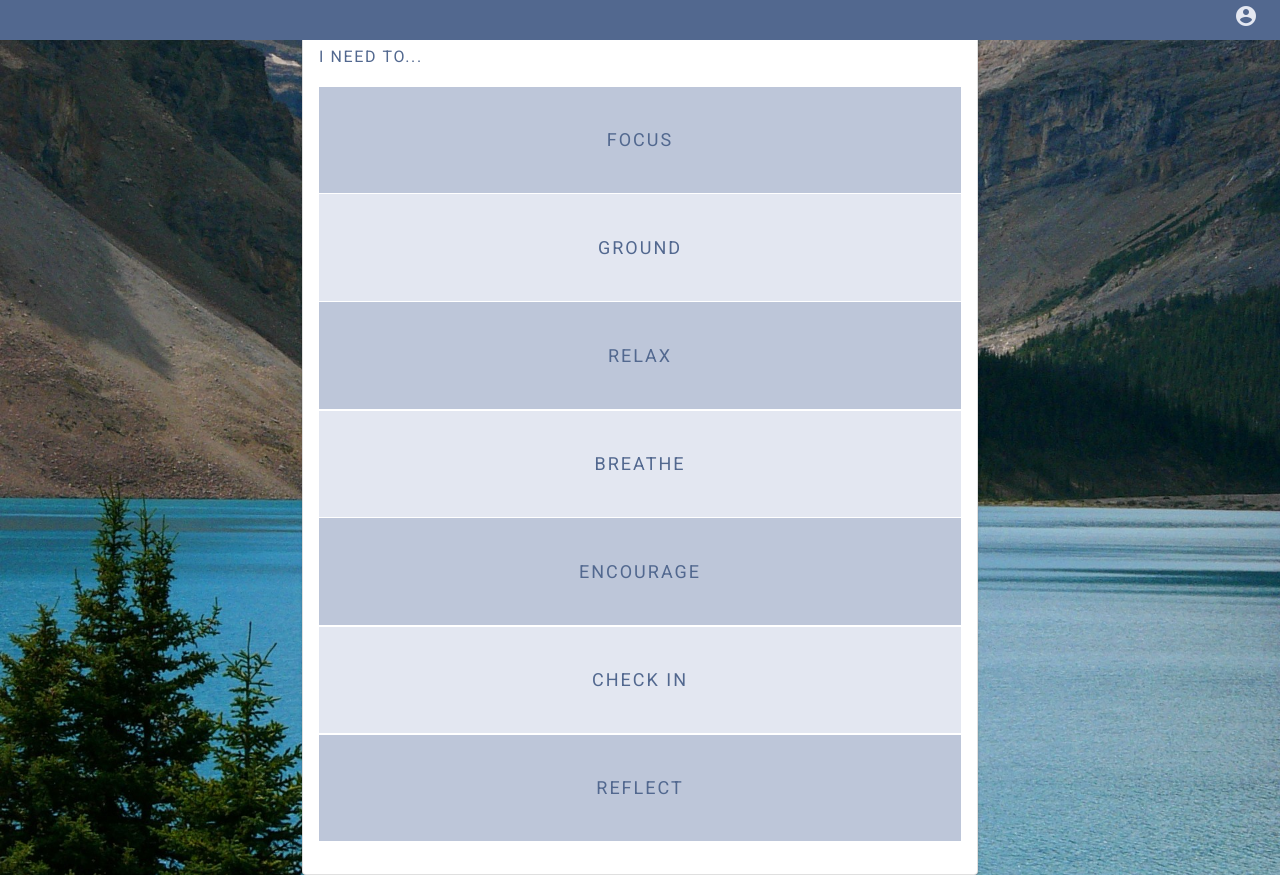
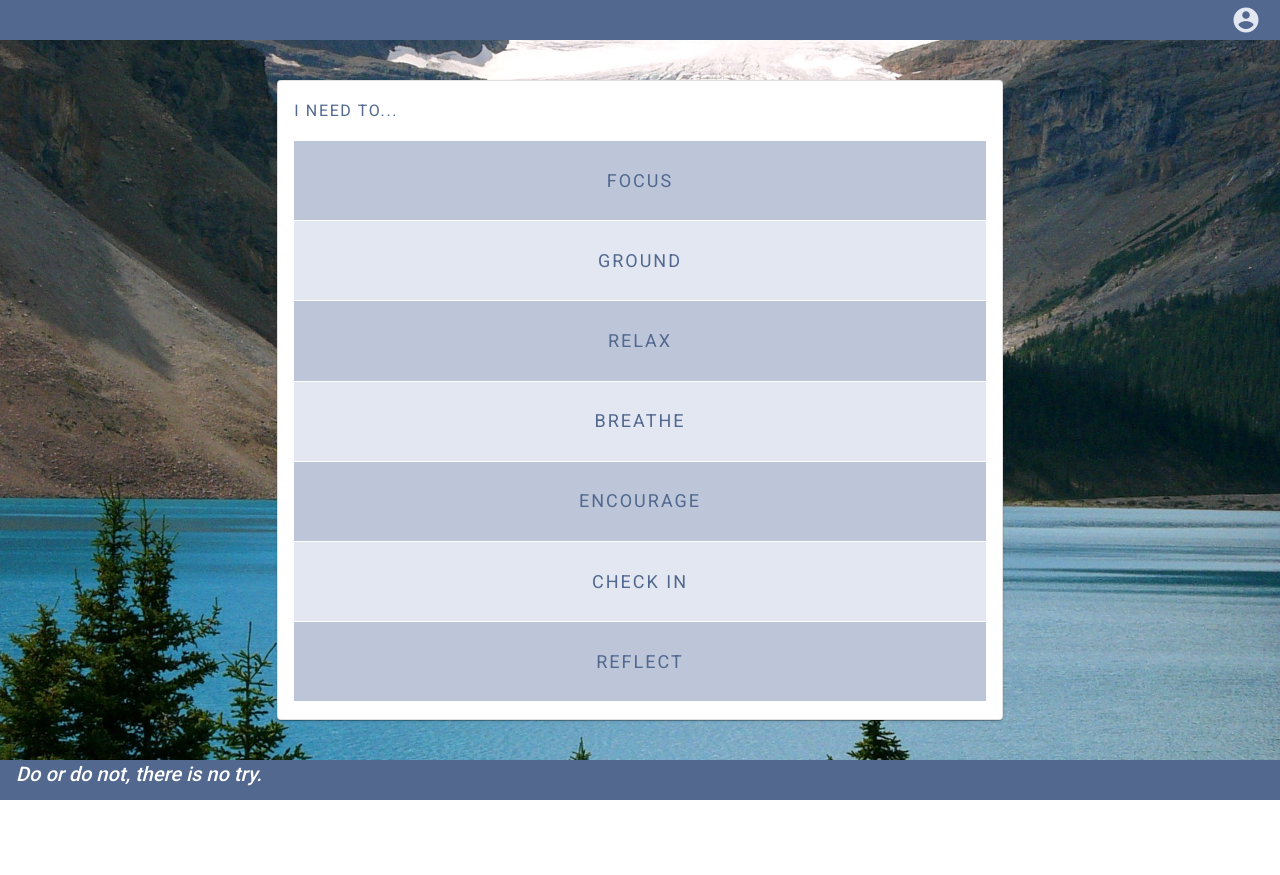
Before and after one commit to 2122SeniorProject06/2122_Senior_Project_06_UI, an Angular app: page /main-menu in a window 1280 px wide. After the commit the page ends 800 px from the top, so only its background shows below. Built offline with nearby package versions, Linux system fonts and the light colour scheme; sample sign-in values are in the browser's storage.

Commit message:
Made main menu flexible, added rough idea of quote appearance.

```diff
--- a/src/app/mainmenu/mainmenu.component.css
+++ b/src/app/mainmenu/mainmenu.component.css
@@ -1,20 +1,34 @@
-mat-grid-tile {
-  background: lightcoral;
+.flex-container{
+  height: 100%;
+  width: 100%;
+  display: flex;
+  justify-content: center;
+  align-items: center;
 }
- .title{
-   text-align: left;
-   letter-spacing: .43mm;
-   color: #52688F;
- }
+
+.container{
+  height: 100%;
+  width: 100%;
+  display: flex;
+  justify-content: center;
+  align-items: center;
+}
 
 .card {
   width: 65%;
+  height: 80%;
   display: flex;
   text-align:center;
 }
 
-.grid-layout-custom{
-  height: auto;
+.activity-buttons {
+  height: 95%;
+}
+
+.title{
+  text-align: left;
+  letter-spacing: .43mm;
+  color: #52688F;
 }
 
 .card mat-grid-tile{
@@ -33,36 +47,31 @@ mat-grid-tile {
   color: #52688F;
 }
 
-.container{
-  height: 100%;
-  width: 100%;
-  display: flex;
-  justify-content: center;
-  align-items: center;
-  margin-top: 50px;
-  padding: 50px;
-}
-
-body {
-  margin: 0;
-  background-color: white;
-  font-family: Arial, Helvetica, sans-serif;
-}
-
-.mat-toolbar{
-  z-index: 8888;
+/* Header Styling */
+mat-toolbar.header{
+  z-index: -1;
   position: fixed;
   height: 5%;
   top: 0;
   left: 0%;
   color: white;
   background-color: #52688F;
+  display: flex;
+  align-items: center;
+  justify-content: flex-end;
 }
 
-.home {
+.signed-in {
   color: #E3E7F1;
   border: none;
   background-color: #52688F;
+  display: flex;
+  align-items: center;
+  height: 100%
+}
+
+.bigger-icon {
+  transform: scale(1.25);
 }
 
 .signIn{
@@ -82,7 +91,14 @@ p.signIn{
   margin-bottom: 0%;
 }
 
-.example-spacer {
-
-  flex: 1 1 auto;
+/* Footer Styling */
+mat-toolbar.footer{
+  z-index: -1;
+  position: fixed;
+  height: 5%;
+  bottom: 0;
+  left: 0%;
+  color: white;
+  background-color: #52688F;
+  display: flex;
 }
--- a/src/app/mainmenu/mainmenu.component.html
+++ b/src/app/mainmenu/mainmenu.component.html
@@ -1,11 +1,10 @@
+<div class="flex-container">
   <!--Look into how flex works, might be something I need.-->
-<mat-toolbar>
-  <span class="example-spacer"></span>
-
-  <button *ngIf="isSignedIn" id="signedIn" class="home">
-    <mat-icon>account_circle</mat-icon>
+  <!--Main type giving issue: Galaxy Fold with a 280px width-->
+  <mat-toolbar class="header">
+    <button *ngIf="isSignedIn" id="signedIn" class="signed-in">
+      <mat-icon class="bigger-icon">account_circle</mat-icon>
     </button>
-
     <button *ngIf="!isSignedIn" id="notSignedIn" class="signIn" id="/login" (click)="routeToChoice($event)">
       <p class="signIn">Sign In</p>
     </button>
@@ -13,9 +12,9 @@
 
   <div class="container">
     <mat-card class="card">
-    <mat-card-content *ngIf="!showLoading">
+      <mat-card-content *ngIf="!showLoading" style="height: 100%;">
         <h3 class="title">{{testVar}}</h3>
-      <mat-grid-list cols="1" rowHeight="6:1" class="grid-layout-custom">
+        <mat-grid-list cols="1" class="activity-buttons" rowHeight="fit">
           <!--Navigates to the Count Game Feature "Focus"-->
           <mat-grid-tile id="/count-game" (click)="routeToChoice($event)">FOCUS</mat-grid-tile>
 
@@ -43,3 +42,8 @@
       </mat-card-content>
     </mat-card>
   </div>
+
+  <mat-toolbar class="footer">
+    <p [align]="['center']"><i>{{inspireQuote}}</i></p>
+  </mat-toolbar>
+</div>
--- a/src/app/mainmenu/mainmenu.component.ts
+++ b/src/app/mainmenu/mainmenu.component.ts
@@ -16,6 +16,7 @@ export class MainMenuComponent implements OnInit {
   isSignedIn: boolean;
   targetEvent: HTMLElement;
   testVar : string;
+  inspireQuote : string;
 
   @ViewChildren(MatGridTile) allRoutes! : QueryList<MatGridTile>;
 
@@ -25,6 +26,7 @@ export class MainMenuComponent implements OnInit {
   ) {
       this.isSignedIn = localStorage.getItem('userId') != null;
       this.testVar = "I NEED TO...";
+      this.inspireQuote = "Do or do not, there is no try.";
       this.showLoading = false;
       this.targetEvent = document.createElement('br');
    }
--- a/src/styles.css
+++ b/src/styles.css
@@ -6,5 +6,7 @@ body {
     background-size: cover;
     background-repeat: no-repeat;
     background-position: center center;
+    height: 100%;
+    width: 100%;
     font-family: Roboto, "Helvetica Neue", sans-serif;
 }
```
Lines whose indentation alone changed are shown as unchanged.
